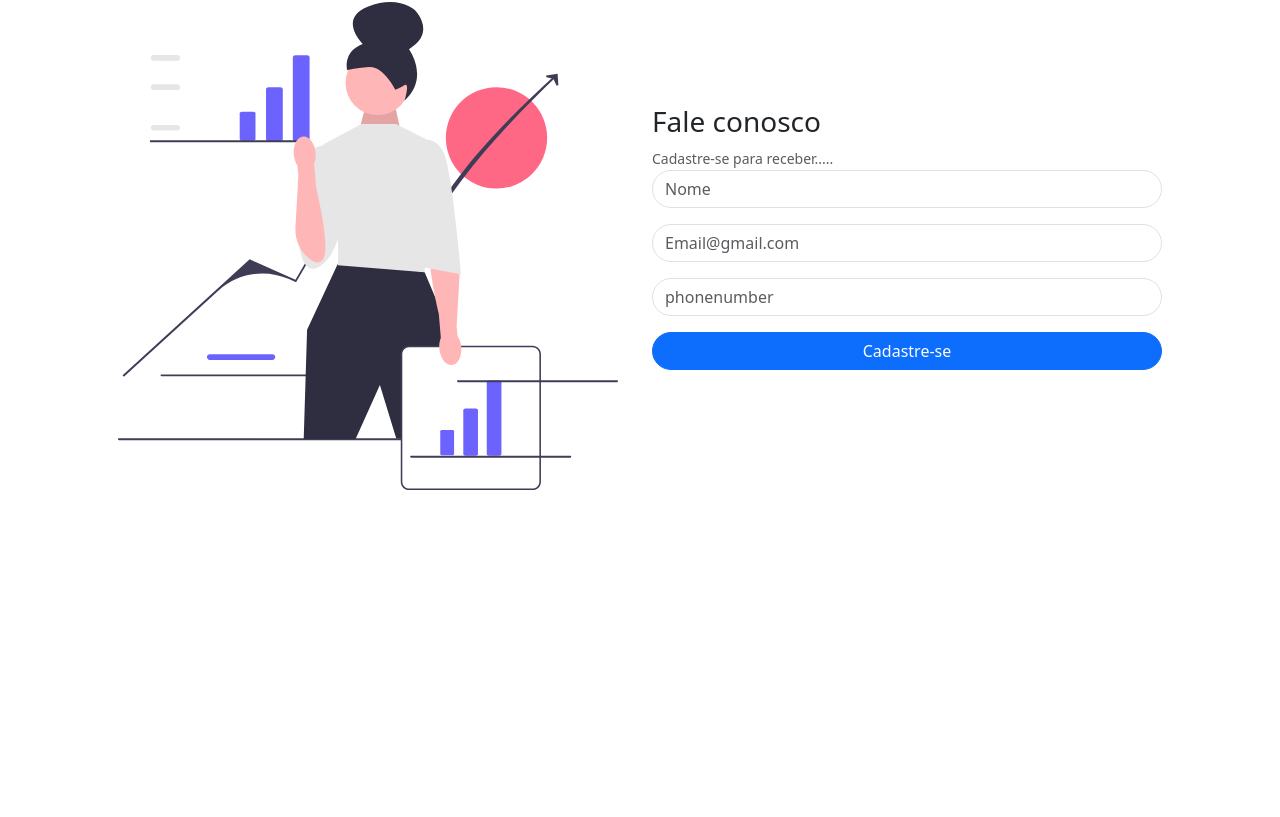
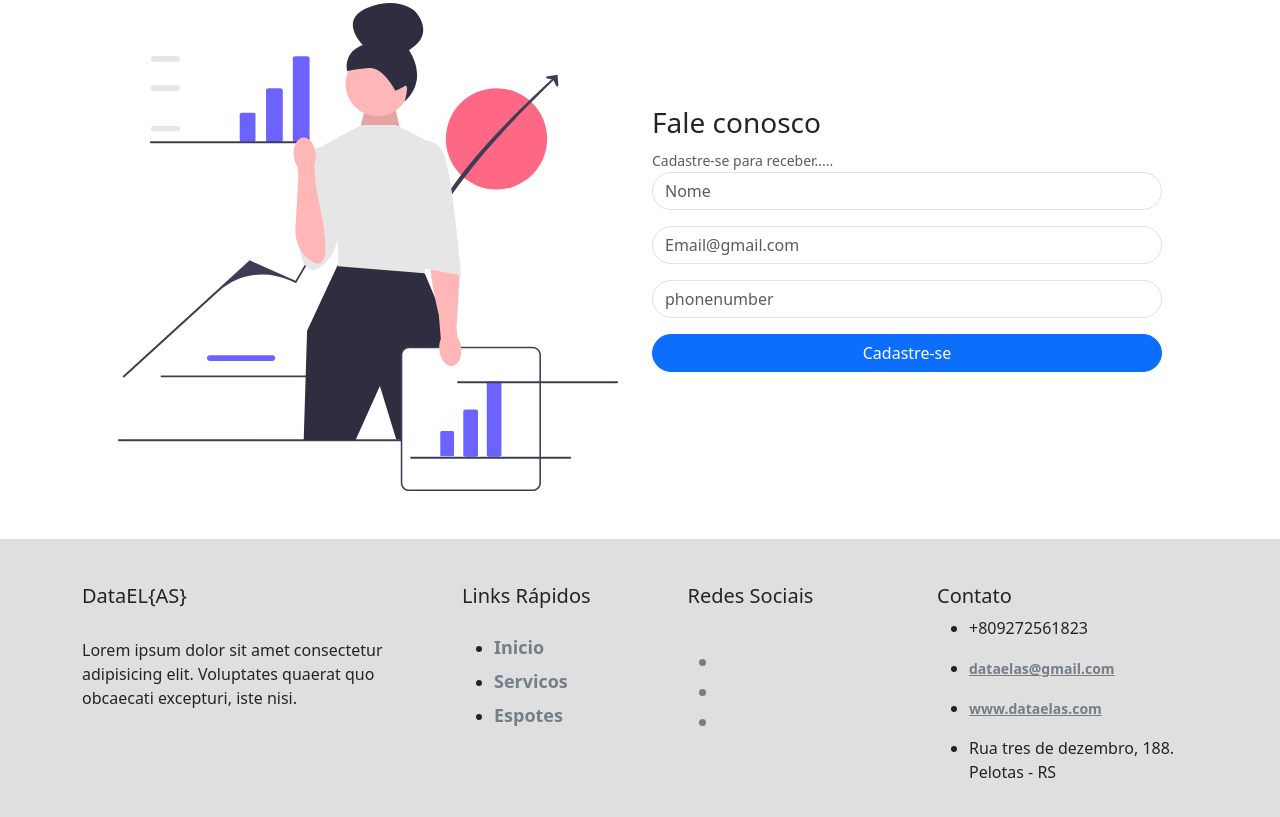
Before and after one commit to hibrunasimoes/data-sports, a Vue app: page / in a window 1280 px wide. Shown: the part 2616-3433 px from the top of the page. Before the commit the page ends 3154 px from the top, so only its background shows below. Built offline with nearby package versions, Linux system fonts and the light colour scheme; data requests are answered from the project's data file.

Commit message:
add footer

```diff
--- a/src/App.vue
+++ b/src/App.vue
@@ -5,7 +5,7 @@
   <EmployeesPage />
   <SportsPage />
   <FormPage />
-
+  <FooterPage />
 </template>
 
 <script>
@@ -15,6 +15,8 @@ import HeroPage from './pages/HeroPage.vue';
 import TestimonialsPage from './pages/TestimonialsPage.vue';
 import SportsPage from './pages/SportsPage.vue';
 import FormPage from './pages/FormPage.vue';
+import FooterPage from './pages/FooterPage.vue'
+
 
 export default {
   components: {
@@ -23,7 +25,8 @@ export default {
     TestimonialsPage,
     EmployeesPage,
     SportsPage,
-    FormPage
+    FormPage,
+    FooterPage
   }
 }
 </script>
--- a/src/pages/EmployeesPage.vue
+++ b/src/pages/EmployeesPage.vue
@@ -38,10 +38,6 @@
             </td>
             <td>{{employe.position}}</td>
           </tr>
-          <tr>
-          </tr>
-          <tr>
-          </tr>
         </tbody>
       </table>
     </div>
--- /dev/null
+++ b/src/pages/FooterPage.vue
@@ -0,0 +1,204 @@
+<template>
+  <footer class="footer-area">
+    <div class="footer-widget pt-30 pb-80">
+      <div class="container">
+        <div class="row">
+          <div class="col-lg-4 col-md-6">
+            <div class="footer-about mt-50">
+              <h5>DataEL<span>{</span>AS<span>}</span></h5>
+              <p class="text">Lorem ipsum dolor sit amet consectetur adipisicing elit. Voluptates quaerat quo obcaecati excepturi, iste nisi.</p>
+            </div>
+          </div>
+          <div class="col-lg-5 col-md-6">
+            <div class="footer-link d-flex flex-wrap">
+              <div class="footer-link-wrapper mt-45">
+                <div class="footer-title">
+                  <h4 class="title">Links Rápidos</h4>
+                </div>
+                <ul class="link">
+                  <li><a href="">Inicio</a></li>
+                  <li><a href="">Servicos</a></li>
+                  <li><a href="">Espotes</a></li>
+                </ul>
+              </div>
+              <div class="footer-link-wrapper mt-45">
+                <div class="footer-title">
+                  <h4 class="title">Redes Sociais</h4>
+                </div>
+                <ul class="social">
+                  <li><a href=""> <i class="fab fa-twitter">  </i></a></li>
+                  <li><a href=""> <i class="fab fa-instagram"> </i></a></li>
+                  <li><a href=""> <i class="fab fa-linkedin-in">  </i></a></li>
+                </ul>
+              </div>
+            </div>
+          </div>
+          <div class="col-lg-3 col-md-6">
+            <div class="footer-contact mt-45">
+              <div class="footer-title">
+                <h4 class="title">Contato</h4>
+              </div>
+              <ul class="contact-list">
+                <li>
+                  <div class="contact-info">
+                    <div class="info-content media-body">
+                      <p class="text"><i class="fas fa-phone-alt"></i> +809272561823 </p>
+                    </div>
+                  </div>
+                </li>
+                <li>
+                  <div class="contact-info">
+                    <div class="info-content media-body">
+                      <p class="text"><a href=""><i class="far fa-envelope"></i> dataelas@gmail.com </a></p>
+                    </div>
+                  </div>
+                </li>
+                <li>
+                  <div class="contact-info">
+                    <div class="info-content media-body">
+                      <p class="text"><a href=""><i class="fas fa-globe"></i> www.dataelas.com </a></p>
+                    </div>
+                  </div>
+                </li>
+                <li>
+                  <div class="contact-info">
+                    <div class="info-content media-body">
+                      <p class="text"><i class="fas fa-map-marker-alt"></i> Rua tres de dezembro, 188. Pelotas - RS </p>
+                    </div>
+                  </div>
+                </li>
+              </ul>
+            </div>
+          </div>
+        </div>
+      </div>
+    </div>
+  </footer>
+</template>
+
+<script>
+export default {
+  name: "FooterPage"
+}
+</script>
+
+<style scoped>
+.footer-area {
+  background-color: #c0c0c080;
+}
+footer a{
+  font-weight: bold;
+  font-size: 14px;
+
+  line-height: 18px;
+}
+footer .copy{
+  margin-top: 32px;
+  font-size: 14px;
+  color: var(--gray-1);
+  line-height: 17px;
+  font-weight: 400;
+}
+footer .social {
+  margin-top: 32px;
+  display: inline-block;
+  margin-right: 25px;
+  font-size: 20px;
+  color: #747e88;
+  transition: all .3s ease-out 0s;
+}
+.footer-area {
+  position: relative;
+  overflow: hidden;
+  padding: 45px;
+}
+
+
+.footer-about {
+  max-width: 320px;
+}
+
+.footer-about .text {
+  margin-top: 30px;
+}
+
+.footer-title .social {
+  margin-top: 30px;
+}
+
+.footer-title .social li {
+  display: inline-block;
+  margin-right: 25px;
+}
+
+.footer-title .social li a {
+  font-size: 20px;
+  color: #747e88;
+  transition: all .3s ease-out 0s;
+}
+
+.footer-title .social li a:hover {
+  color: #0898e7;
+}
+
+.footer-link-wrapper {
+  width: 50%;
+}
+
+@media only screen and (min-width: 768px) and (max-width: 991px),
+(max-width: 767px) {
+  .footer-link {
+      padding-top: 30px;
+  }
+}
+
+.footer-link .link {
+  padding-top: 10px;
+}
+
+.footer-link .link li {
+  margin-top: 10px;
+}
+
+.footer-link .link li a {
+  text-decoration: none;
+  font-size: 18px;
+  color: #747e88;
+  transition: all .3s ease-out 0s;
+}
+
+.footer-link .link li a:hover {
+  color: #0898e7;
+}
+
+.footer-title .title {
+  font-size: 20px;
+  font-weight: 500;
+}
+
+@media only screen and (min-width: 768px) and (max-width: 991px),
+(max-width: 767px) {
+  .footer-contact {
+      padding-top: 30px;
+  }
+}
+
+.footer-contact .contact-list li .contact-info .info-content .text a {
+  color: #747e88;
+  transition: all .3s ease-out 0s;
+}
+
+.footer-contact .contact-list li .contact-info .info-content .text a:hover {
+  color: #0898ef;
+}
+
+.footer-copyright .copyright {
+  border-top: 2px solid #747e88;
+  padding-top: 10px;
+  padding-bottom: 25px;
+}
+
+.footer-copyright .copyright .copyright-text .text a {
+  color: #747e88;
+}
+</style>
```
